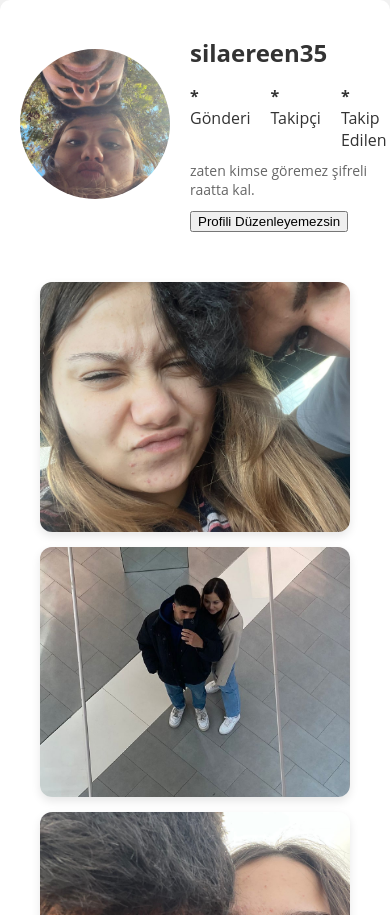
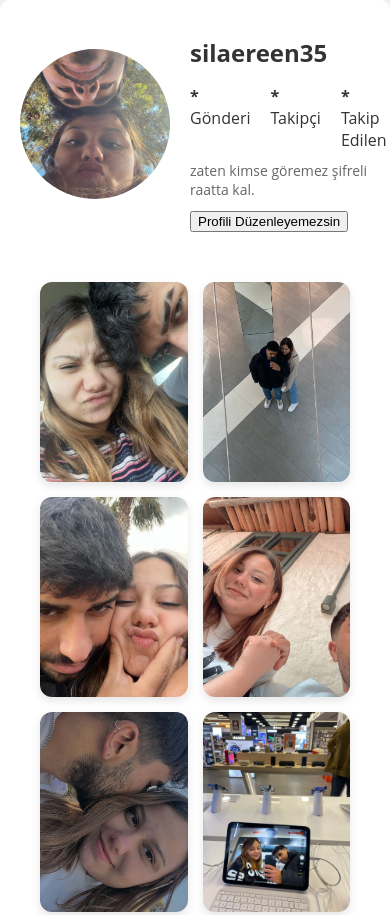
Before and after one commit to ereenbilkic/ask, a plain HTML site: page gallery.html in a window 390 px wide. Shown: the top 915 px of the page. Drawn offline with Linux system fonts and the light colour scheme.

Commit message:
Add files via upload

```diff
--- a/gallery.html
+++ b/gallery.html
@@ -65,6 +65,7 @@
             padding: 20px;
             position: relative;
         }
+
         .photo {
             background: white;
             position: relative;
@@ -101,15 +102,33 @@
             filter: none; /* Varsayılan durumda bulanıklık yok */
         }
 
+        /* 768px ve altındaki ekranlar */
         @media (max-width: 768px) {
             .gallery {
                 grid-template-columns: repeat(3, 1fr); /* 3 sütun olacak */
             }
+            .photo {
+                height: 250px; /* Fotoğraf boyutlarını aynı yap */
+            }
         }
 
+        /* 480px ve altındaki ekranlar */
         @media (max-width: 480px) {
             .gallery {
+                grid-template-columns: repeat(2, 1fr); /* 2 sütun olacak */
+            }
+            .photo {
+                height: 200px; /* Fotoğraf boyutlarını aynı yap */
+            }
+        }
+
+        /* 320px ve altındaki ekranlar */
+        @media (max-width: 320px) {
+            .gallery {
                 grid-template-columns: 1fr; /* 1 sütun olacak */
+            }
+            .photo {
+                height: 150px; /* Fotoğraf boyutlarını aynı yap */
             }
         }
     </style>
```
